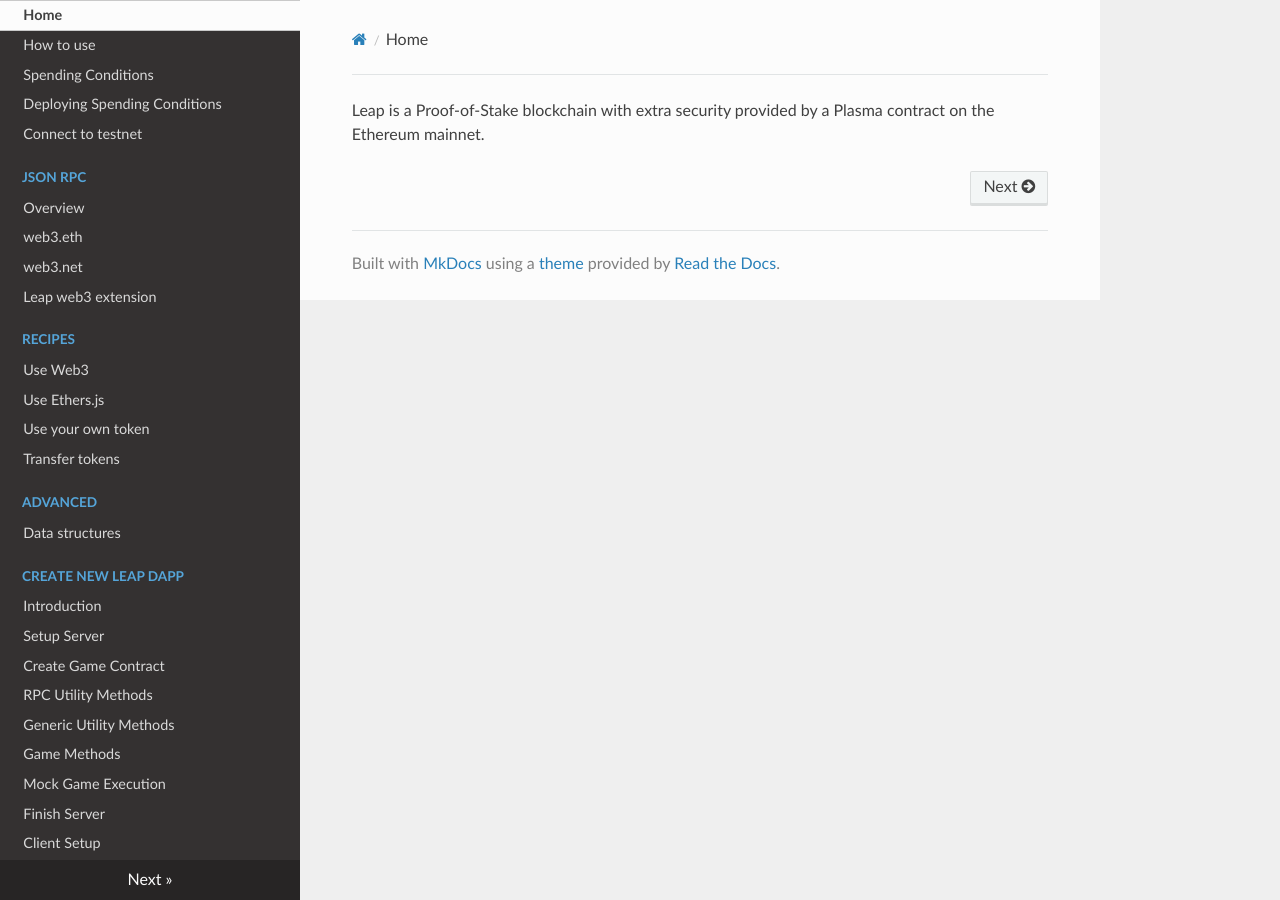
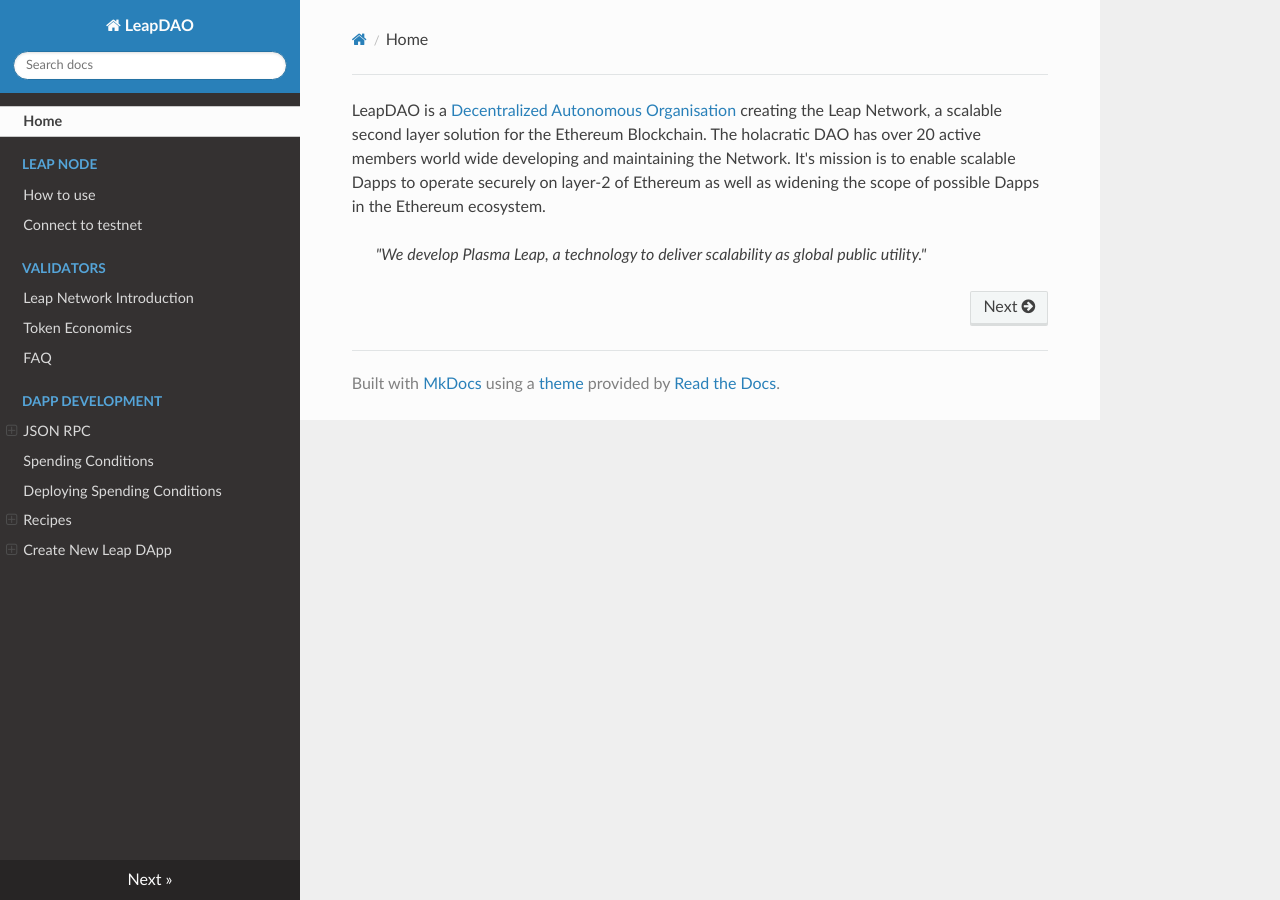
Before and after one commit to leapdao/docs, an MkDocs documentation site: the page built from docs/index.md, in a window 1280 px wide. Built offline with MkDocs 1.6.1, drawn with Linux system fonts in a browser that asks for light colours; nearby versions of some CDN libraries.

Commit message:
validator FAQ (#46)
* created structure

* headline token economics

* Added Content

All content for economics, general, instructions. Testnet and grafics will be added later.

* Create .DS_Store

* Update economics.md

* Update general.md

* changed style

* Images + new struckture

* added picture and final content

* new image + link to sign sup

* links + bugs fixes

* deledet testnet

* new image paths & change of the roadmap img

* changed image link to dirket and moved img folder into the docs folder

* first part of review

* review v2

```diff
--- a/docs/index.md
+++ b/docs/index.md
@@ -2,4 +2,6 @@
 title: Home
 ---
 
-Leap is a Proof-of-Stake blockchain with extra security provided by a Plasma contract on the Ethereum mainnet.
+LeapDAO is a [Decentralized Autonomous Organisation](https://build.colony.io/t/how-we-integrated-colony-reputation-with-holacracy/286) creating the Leap Network, a scalable second layer solution for the Ethereum Blockchain. The holacratic DAO has over 20 active members world wide developing and maintaining the Network. It's mission is to enable scalable Dapps to operate securely on layer-2 of Ethereum as well as widening the scope of possible Dapps in the Ethereum ecosystem.
+
+> *"We develop Plasma Leap, a technology to deliver scalability as global public utility."*
--- a/mkdocs.yml
+++ b/mkdocs.yml
@@ -3,32 +3,36 @@ theme: readthedocs
 
 nav:
   - 'Home': index.md
-  - 'How to use': how-to-use.md
-  - 'Spending Conditions': spending-conditions.md
-  - 'Deploying Spending Conditions': spending-conditions-tutorial.md
-  - 'Connect to testnet': connect.md
-  - 'JSON RPC':
-    - 'Overview': json-rpc/overview.md
-    - 'web3.eth': json-rpc/web3.eth.md
-    - 'web3.net': json-rpc/web3.net.md
-    - 'Leap web3 extension': json-rpc/web3.plasma.md
-  - 'Recipes':
-    - 'Use Web3': 'recipes/use-web3.md'
-    - 'Use Ethers.js': 'recipes/use-ethers.md'
-    - 'Use your own token': 'recipes/own-token.md'
-    - 'Transfer tokens': 'recipes/send-transfer.md'
-  - 'Advanced':
-    - 'Data structures': data-structures.md
-  - 'Create New Leap DApp':
-      - 'Introduction':   'tutorials/new-dapp/intro.md'
-      - 'Setup Server': 'tutorials/new-dapp/step-1-server.md'
-      - 'Create Game Contract': 'tutorials/new-dapp/step-2-contract.md'
-      - 'RPC Utility Methods': 'tutorials/new-dapp/step-3-rpc.md'
-      - 'Generic Utility Methods': 'tutorials/new-dapp/step-4-generic-utility.md'
-      - 'Game Methods': 'tutorials/new-dapp/step-5-game-setup.md'
-      - 'Mock Game Execution': 'tutorials/new-dapp/step-6-game-mock.md'
-      - 'Finish Server': 'tutorials/new-dapp/step-7-finish-server.md'
-      - 'Client Setup': 'tutorials/new-dapp/step-8-client-setup.md'
-      - 'Client Game': 'tutorials/new-dapp/step-9-client-game.md'
-      - 'Run Game': 'tutorials/new-dapp/step-10-run-the-game.md'
-      - 'Final - Source Code': 'tutorials/new-dapp/step-11-final.md'
+  - 'Leap Node':
+    - 'How to use': how-to-use.md
+    - 'Connect to testnet': connect.md
+  - 'Validators':
+    - 'Leap Network Introduction': validators/general.md
+    - 'Token Economics': validators/economics.md
+    - 'FAQ': validators/instructions.md
+  - 'Dapp Development':
+    - 'JSON RPC':
+      - 'Overview': json-rpc/overview.md
+      - 'web3.eth': json-rpc/web3.eth.md
+      - 'web3.net': json-rpc/web3.net.md
+      - 'Leap web3 extension': json-rpc/web3.plasma.md
+    - 'Spending Conditions': spending-conditions.md
+    - 'Deploying Spending Conditions': spending-conditions-tutorial.md
+    - 'Recipes':
+      - 'Use Web3': 'recipes/use-web3.md'
+      - 'Use Ethers.js': 'recipes/use-ethers.md'
+      - 'Use your own token': 'recipes/own-token.md'
+      - 'Transfer tokens': 'recipes/send-transfer.md'
+    - 'Create New Leap DApp':
+        - 'Introduction':   'tutorials/new-dapp/intro.md'
+        - 'Setup Server': 'tutorials/new-dapp/step-1-server.md'
+        - 'Create Game Contract': 'tutorials/new-dapp/step-2-contract.md'
+        - 'RPC Utility Methods': 'tutorials/new-dapp/step-3-rpc.md'
+        - 'Generic Utility Methods': 'tutorials/new-dapp/step-4-generic-utility.md'
+        - 'Game Methods': 'tutorials/new-dapp/step-5-game-setup.md'
+        - 'Mock Game Execution': 'tutorials/new-dapp/step-6-game-mock.md'
+        - 'Finish Server': 'tutorials/new-dapp/step-7-finish-server.md'
+        - 'Client Setup': 'tutorials/new-dapp/step-8-client-setup.md'
+        - 'Client Game': 'tutorials/new-dapp/step-9-client-game.md'
+        - 'Run Game': 'tutorials/new-dapp/step-10-run-the-game.md'
+        - 'Final - Source Code': 'tutorials/new-dapp/step-11-final.md'
```
Also changed, not shown: docs/data-structures.md (deleted, +0 -87 lines), docs/validators/economics.md (added, +27 -0 lines), docs/validators/general.md (added, +54 -0 lines), docs/validators/instructions.md (added, +59 -0 lines), docs/img/val-img1.jpg (added), docs/img/val-img2.jpg (added), docs/img/val-img3.jpg (added), docs/img/val-img4.jpg (added), 3 other files.
